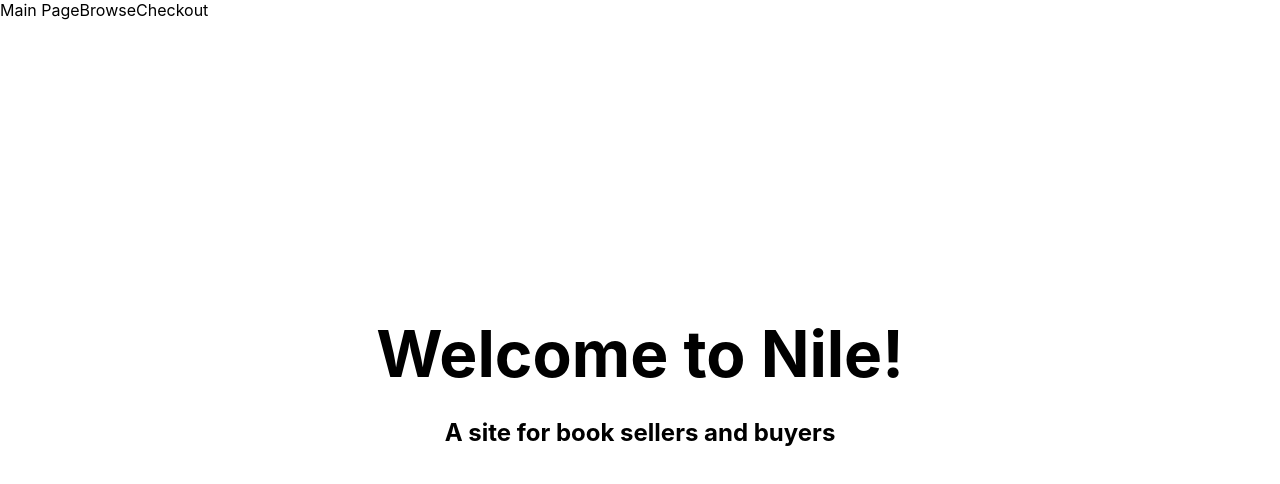
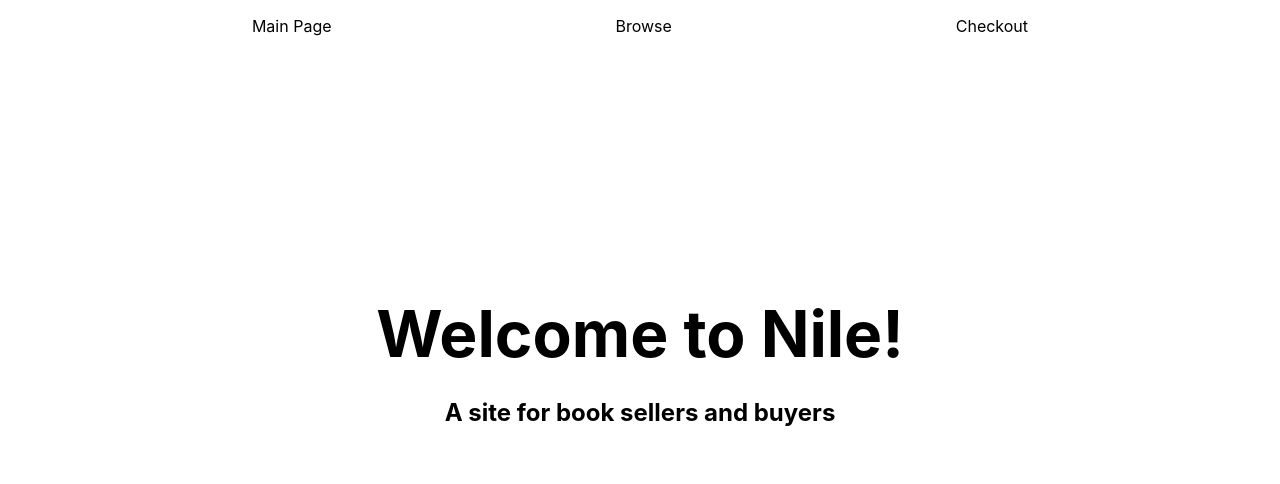
Before and after one commit to nmegrant/book-app, a Next.js app: page / in a window 1280 px wide. Shown: the top 484 px of the page. Built offline with nearby package versions, Linux system fonts and the light colour scheme.

Commit message:
Basic styling of navbar

```diff
--- a/components/layout.js
+++ b/components/layout.js
@@ -1,20 +1,27 @@
 import Link from "next/link";
+import styles from "./layout.module.css";
 
 export default function Layout({ children }) {
   return (
     <div>
-      <div>
+      <div className={styles.header}>
         <Link href="/">
-          <a>Main Page</a>
+          <a className={styles.navItem}>Main Page</a>
         </Link>
         <Link href="/browse">
-          <a>Browse</a>
+          <a className={styles.navItem}>Browse</a>
         </Link>
         <Link href="/checkout">
-          <a>Checkout</a>
+          <a className={styles.navItem}>Checkout</a>
         </Link>
       </div>
       <div>{children}</div>
     </div>
   );
 }
+
+// 239, 189, 235 Pink lavender
+// 182, 140, 184 African violet
+// 100, 97, 160 Dark blue grey
+// 49, 76, 182 Violet blue
+// 10, 15, 13 Rich black
--- a/components/layout.module.css
+++ b/components/layout.module.css
@@ -1,5 +1,17 @@
 .header {
   display: flex;
-  flex-direction: column;
-  align-items: center;
+  flex-direction: row;
+  justify-content: space-evenly;
+  position: fixed; /* Set the navbar to fixed position */
+  top: 0; /* Position the navbar at the top of the page */
+  width: 100%; /* Full width */
 }
+
+.navItem {
+  padding: 1rem 2rem;
+}
+
+.navItem:hover {
+  background-color: rgba(182, 140, 184, 0.5);
+  padding: 1rem 2rem;
+}
```
